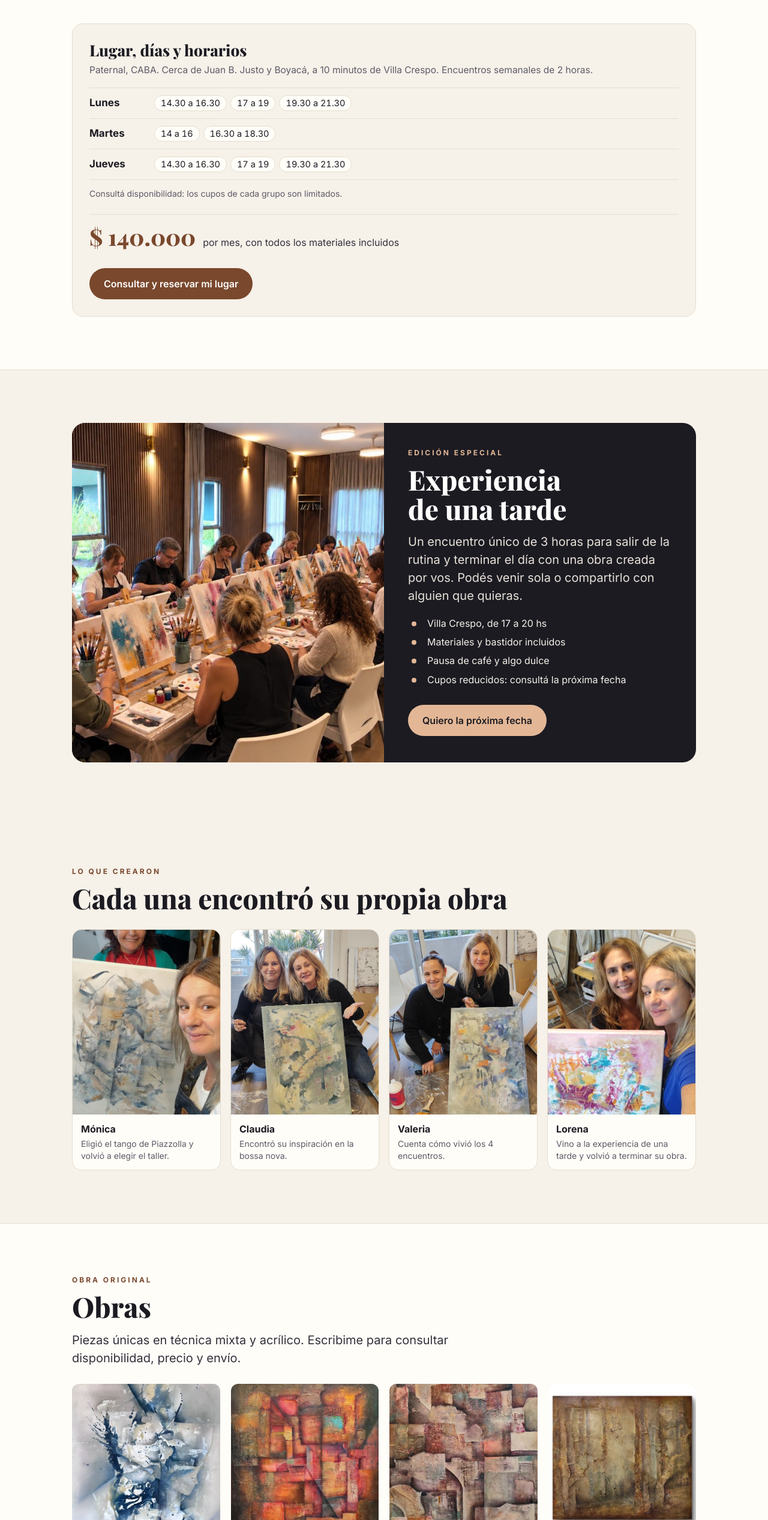
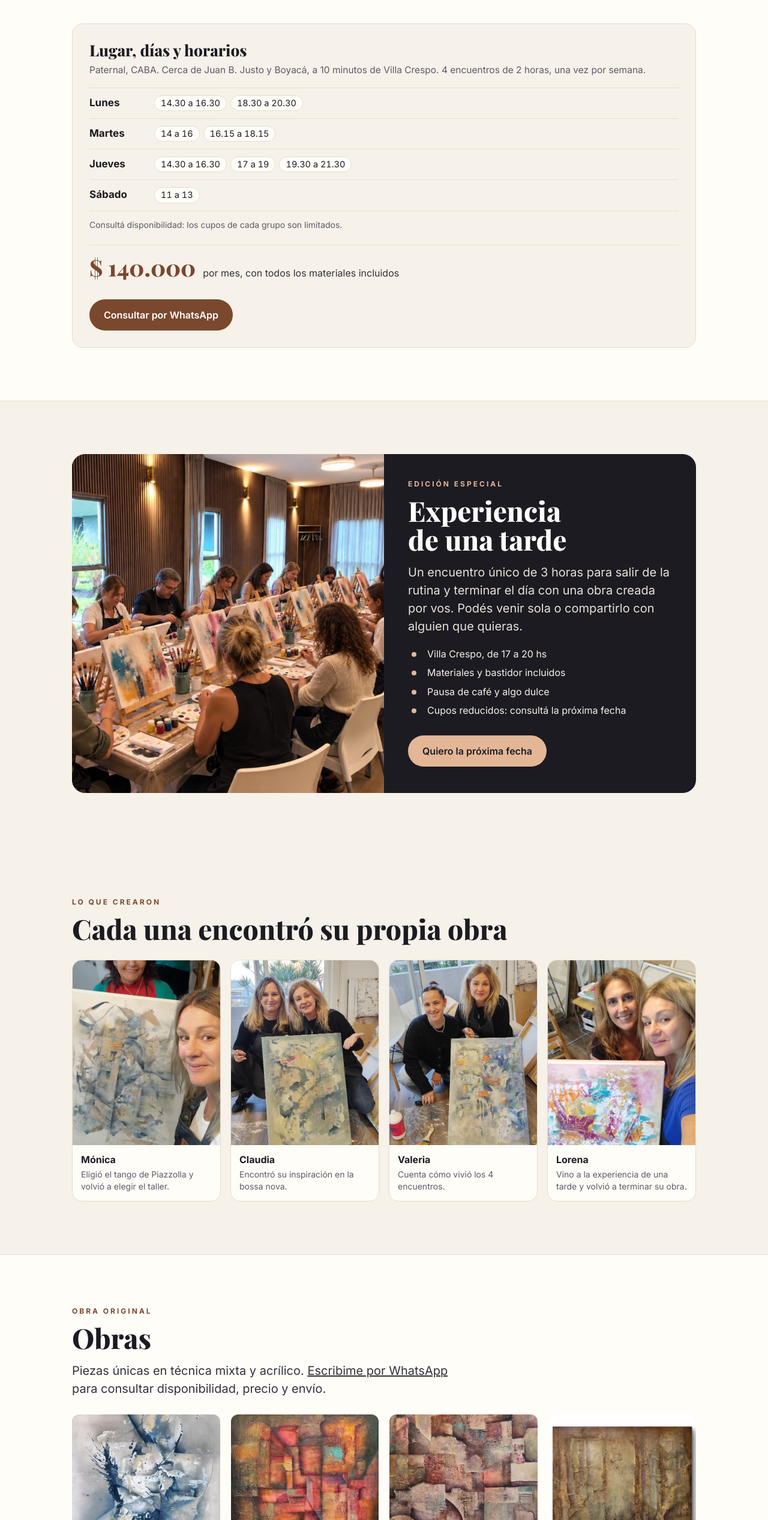
Before and after one commit to calcagnoagustin/semilla-ia, a plain HTML site: page jimena-mercedes/index.html in a window 1280 px wide. Shown: the part 1686-4220 px from the top of the page at 60% size. Drawn offline with nearby package versions, Linux system fonts and the light colour scheme; a web font is replaced by a local one.

Commit message:
Jimena Mercedes: WhatsApp en todos los botones y horarios actualizados (con sábado)
Co-Authored-By: Claude Opus 5.5 <noreply@anthropic.com>
Claude-Session: https://claude.ai/code/session_01M9iv38yMPUmLnXBM4bKhhh

```diff
--- a/jimena-mercedes/index.html
+++ b/jimena-mercedes/index.html
@@ -114,7 +114,7 @@ blockquote{margin:26px 0 0;padding:0 0 0 18px;border-left:3px solid var(--acento
 .fechas{background:var(--papel);border:1px solid var(--linea);border-radius:20px;padding:28px 24px}
 .fechas h2{margin-bottom:16px}
 #sr-fechas ul{list-style:none;margin:0;padding:0}#sr-fechas li{padding:12px 0;border-bottom:1px solid var(--linea)}#sr-fechas li:last-child{border:0}
-.cierre{text-align:center}.cierre .bts{justify-content:center;margin-top:22px}.cierre .lead{margin-inline:auto}
+.cierre{text-align:center}.cierre .wa{margin-top:14px;font-weight:600;font-variant-numeric:tabular-nums;user-select:all}.cierre .bts{justify-content:center;margin-top:22px}.cierre .lead{margin-inline:auto}
 footer{text-align:center;color:var(--suave);font-size:13.5px;padding:28px 20px calc(28px + env(safe-area-inset-bottom));border-top:1px solid var(--linea)}
 footer a{color:var(--suave)}
 
@@ -170,15 +170,16 @@ footer a{color:var(--suave)}
 
     <div class="hor">
       <h3 data-e="35">Lugar, días y horarios</h3>
-      <p class="lug" data-e="36">Paternal, CABA. Cerca de Juan B. Justo y Boyacá, a 10 minutos de Villa Crespo. Encuentros semanales de 2 horas.</p>
+      <p class="lug" data-e="36">Paternal, CABA. Cerca de Juan B. Justo y Boyacá, a 10 minutos de Villa Crespo. 4 encuentros de 2 horas, una vez por semana.</p>
       <div class="dias">
-        <div class="dia"><b data-e="37">Lunes</b><span data-e="38"><i>14.30 a 16.30</i><i>17 a 19</i><i>19.30 a 21.30</i></span></div>
-        <div class="dia"><b data-e="39">Martes</b><span data-e="40"><i>14 a 16</i><i>16.30 a 18.30</i></span></div>
+        <div class="dia"><b data-e="37">Lunes</b><span data-e="38"><i>14.30 a 16.30</i><i>18.30 a 20.30</i></span></div>
+        <div class="dia"><b data-e="39">Martes</b><span data-e="40"><i>14 a 16</i><i>16.15 a 18.15</i></span></div>
         <div class="dia"><b data-e="41">Jueves</b><span data-e="42"><i>14.30 a 16.30</i><i>17 a 19</i><i>19.30 a 21.30</i></span></div>
+        <div class="dia"><b data-e="107">Sábado</b><span data-e="108"><i>11 a 13</i></span></div>
       </div>
       <p class="nota" data-e="43">Consultá disponibilidad: los cupos de cada grupo son limitados.</p>
       <div class="precio"><b data-e="105">$ 140.000</b><span data-e="106">por mes, con todos los materiales incluidos</span></div>
-      <div class="bts cta"><a class="bt p" href="https://ig.me/m/jimenamercedes.art" target="_blank" rel="noopener" data-e="44">Consultar y reservar mi lugar</a></div>
+      <div class="bts cta"><a class="bt p" href="https://wa.me/5491162591160?text=%C2%A1Hola%20Jimena%21%20Quiero%20info%20de%20M%C3%BAsica%20a%20la%20Obra." target="_blank" rel="noopener" data-e="44">Consultar por WhatsApp</a></div>
     </div>
   </div>
 </section>
@@ -197,7 +198,7 @@ footer a{color:var(--suave)}
           <li data-e="51">Pausa de café y algo dulce</li>
           <li data-e="52">Cupos reducidos: consultá la próxima fecha</li>
         </ul>
-        <div class="bts cta"><a class="bt p" href="https://ig.me/m/jimenamercedes.art" target="_blank" rel="noopener" data-e="53">Quiero la próxima fecha</a></div>
+        <div class="bts cta"><a class="bt p" href="https://wa.me/5491162591160?text=%C2%A1Hola%20Jimena%21%20Quiero%20info%20de%20la%20pr%C3%B3xima%20Experiencia%20de%20una%20tarde." target="_blank" rel="noopener" data-e="53">Quiero la próxima fecha</a></div>
       </div>
     </div>
   </div>
@@ -220,7 +221,7 @@ footer a{color:var(--suave)}
   <div class="wrap">
     <p class="eti" data-e="68">Obra original</p>
     <h2 data-e="69">Obras</h2>
-    <p class="lead" data-e="70">Piezas únicas en técnica mixta y acrílico. Escribime para consultar disponibilidad, precio y envío.</p>
+    <p class="lead" data-e="70">Piezas únicas en técnica mixta y acrílico. <a href="https://wa.me/5491162591160?text=%C2%A1Hola%20Jimena%21%20Quiero%20consultar%20por%20una%20de%20tus%20obras." target="_blank" rel="noopener">Escribime por WhatsApp</a> para consultar disponibilidad, precio y envío.</p>
     <div class="og">
       <a class="ob" href="https://www.instagram.com/p/DeuhSdaG3e8/" target="_blank" rel="noopener"><div class="im"><img src="img/o-profundidades.jpg" alt="Obra Profundidades" loading="lazy" data-e="71"></div><h3 data-e="72">Profundidades</h3><small data-e="73">Acrílico sobre lienzo · 120 × 90 cm · Serie Resonancias</small><span class="u" data-e="74">Obra única · Consultar</span></a>
       <a class="ob" href="https://www.instagram.com/p/DcwSQzFG4zA/" target="_blank" rel="noopener"><div class="im"><img src="img/o-calles.jpg" alt="Obra Calles sin mapa" loading="lazy" data-e="75"></div><h3 data-e="76">Calles sin mapa</h3><small data-e="77">Técnica mixta sobre lienzo · 100 × 90 cm · Serie Mis Pueblos · 2026</small><span class="u" data-e="78">Obra única · Consultar</span></a>
@@ -234,7 +235,7 @@ footer a{color:var(--suave)}
         <p class="eti" data-e="89">Obra a pedido</p>
         <h3 data-e="90">Una obra pensada para tu espacio</h3>
         <p data-e="91">Si estás proyectando tu casa, tu cabaña o un local, puedo crear una pieza única, desde el concepto hasta la obra final, en diálogo con la arquitectura y el entorno. Así nacieron las obras para Paso de los Ciervos y para los ambientes de Casa Vaz.</p>
-        <div class="bts cta"><a class="bt p" href="https://ig.me/m/jimenamercedes.art" target="_blank" rel="noopener" data-e="92">Contame tu proyecto</a><a class="bt s" href="https://www.jimenamercedes.com/gallery/" target="_blank" rel="noopener" data-e="93">Ver galería completa</a></div>
+        <div class="bts cta"><a class="bt p" href="https://wa.me/5491162591160?text=%C2%A1Hola%20Jimena%21%20Quiero%20consultarte%20por%20una%20obra%20a%20pedido." target="_blank" rel="noopener" data-e="92">Contame tu proyecto</a><a class="bt s" href="https://www.jimenamercedes.com/gallery/" target="_blank" rel="noopener" data-e="93">Ver galería completa</a></div>
       </div>
     </div>
   </div>
@@ -254,8 +255,9 @@ footer a{color:var(--suave)}
 <section class="cierre" data-b="8">
   <div class="wrap">
     <h2 data-e="100">¿Te sumás?</h2>
-    <p class="lead" data-e="101">Escribime por mensaje y te cuento los próximos grupos, la próxima tarde especial o las obras disponibles.</p>
-    <div class="bts"><a class="bt p" href="https://ig.me/m/jimenamercedes.art" target="_blank" rel="noopener" data-e="102">Escribime por Instagram</a><a class="bt s" href="https://instagram.com/jimenamercedes.art" target="_blank" rel="noopener" data-e="103">@jimenamercedes.art</a></div>
+    <p class="lead" data-e="101">Escribime por WhatsApp y te cuento los próximos grupos, la próxima tarde especial o las obras disponibles.</p>
+    <p class="wa" data-e="109">WhatsApp +54 9 11 6259-1160</p>
+    <div class="bts"><a class="bt p" href="https://wa.me/5491162591160?text=%C2%A1Hola%20Jimena%21%20Te%20escribo%20desde%20tu%20web." target="_blank" rel="noopener" data-e="102">Escribime por WhatsApp</a><a class="bt s" href="https://ig.me/m/jimenamercedes.art" target="_blank" rel="noopener" data-e="110">Mensaje por Instagram</a><a class="bt s" href="https://instagram.com/jimenamercedes.art" target="_blank" rel="noopener" data-e="103">@jimenamercedes.art</a></div>
   </div>
 </section>
 <footer data-b="9">© 2026 Jimena Mercedes · Hecha con <a href="https://semillaia.com" target="_blank" rel="noopener" data-e="104">SemillaIA</a></footer>
```
